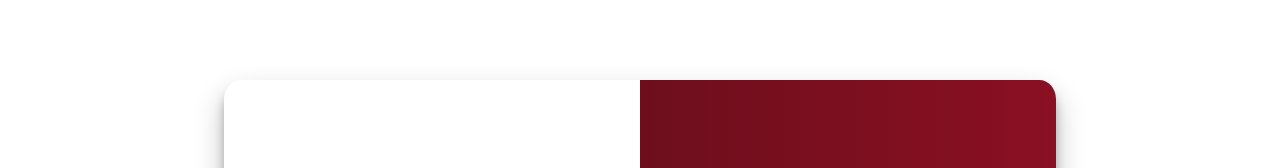
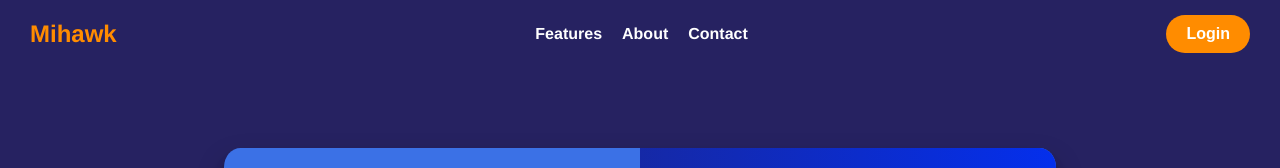
Before and after one commit to usmanmalik07/Mihawk-Drone-Surveillance-System, a React (Create React App) app in the folder web-application/frontend/: page /login in a window 1280 px wide. Shown: the top 168 px of the page. Built offline with nearby package versions, Linux system fonts and the light colour scheme; no server answers.

Commit message:
login page updated

```diff
--- a/web-application/frontend/src/pages/LoginPage.jsx
+++ b/web-application/frontend/src/pages/LoginPage.jsx
@@ -1,10 +1,12 @@
 import React from 'react'
 import * as Component from '../components/LoginComponent'
 import '../styles/LoginPage.css'
-
+import Navbar from "../components/navbar";
 export default function LoginPage() {
   const[signin,toggle]=React.useState(true);
   return (
+    <div className="bg-color">
+    <Navbar />
     <div className='login-app'>
     <div className='container'>
 
@@ -57,6 +59,7 @@ export default function LoginPage() {
 
     </div>
     </div>
+    </div>
 
   )
 }
--- a/web-application/frontend/src/styles/LoginPage.css
+++ b/web-application/frontend/src/styles/LoginPage.css
@@ -1,9 +1,13 @@
+.bg-color {
+    background-color: #262261;
+}
 .login-app{
 
     display: flex;
     align-items: center;
     justify-content: center;
     height: 100vh;
+    background-color: #262261;
 
 }
 .container{
@@ -14,7 +18,7 @@
     height: 80%;
     position: relative;
     overflow: hidden;
-    background-color: rgb(255, 255, 255);
+    background-color: rgb(59, 113, 230);
 
 }
 .signin-container{
@@ -63,9 +67,9 @@
     transform: translateX(-100%);
 }
 .banner{
-    background: #800000;
-    background: -webkit-linear-gradient(to right, #2b0707, #b00d2e);
-    background: linear-gradient(to right, #510c17, #8a1022);
+    background: #1506e7;
+    background: -webkit-linear-gradient(to right, #262261, #0728bb);
+    background: linear-gradient(to right, #262261, #042fec);
     background-repeat: no-repeat;
     background-size: cover;
     background-position: 0 0;
```
